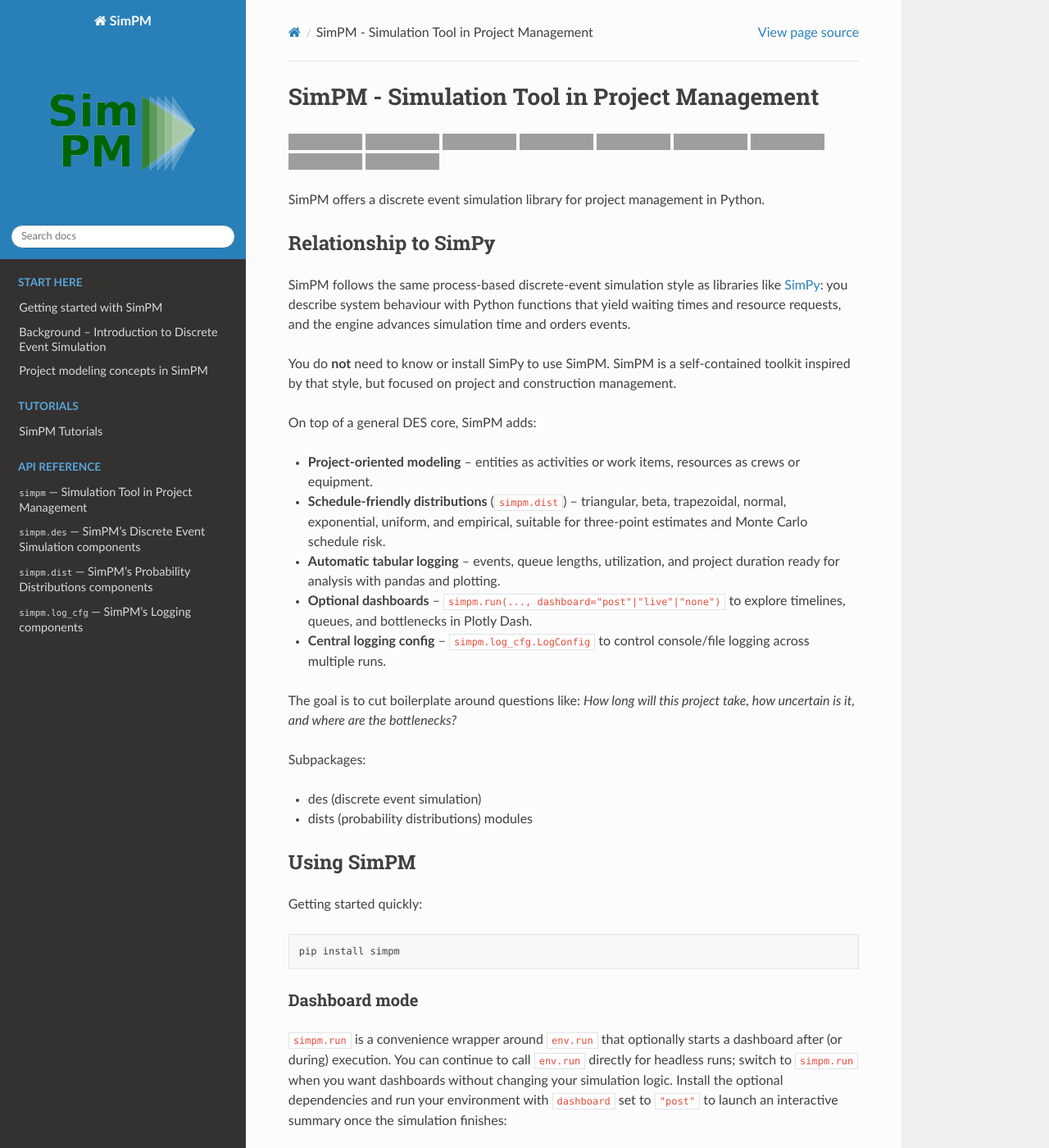
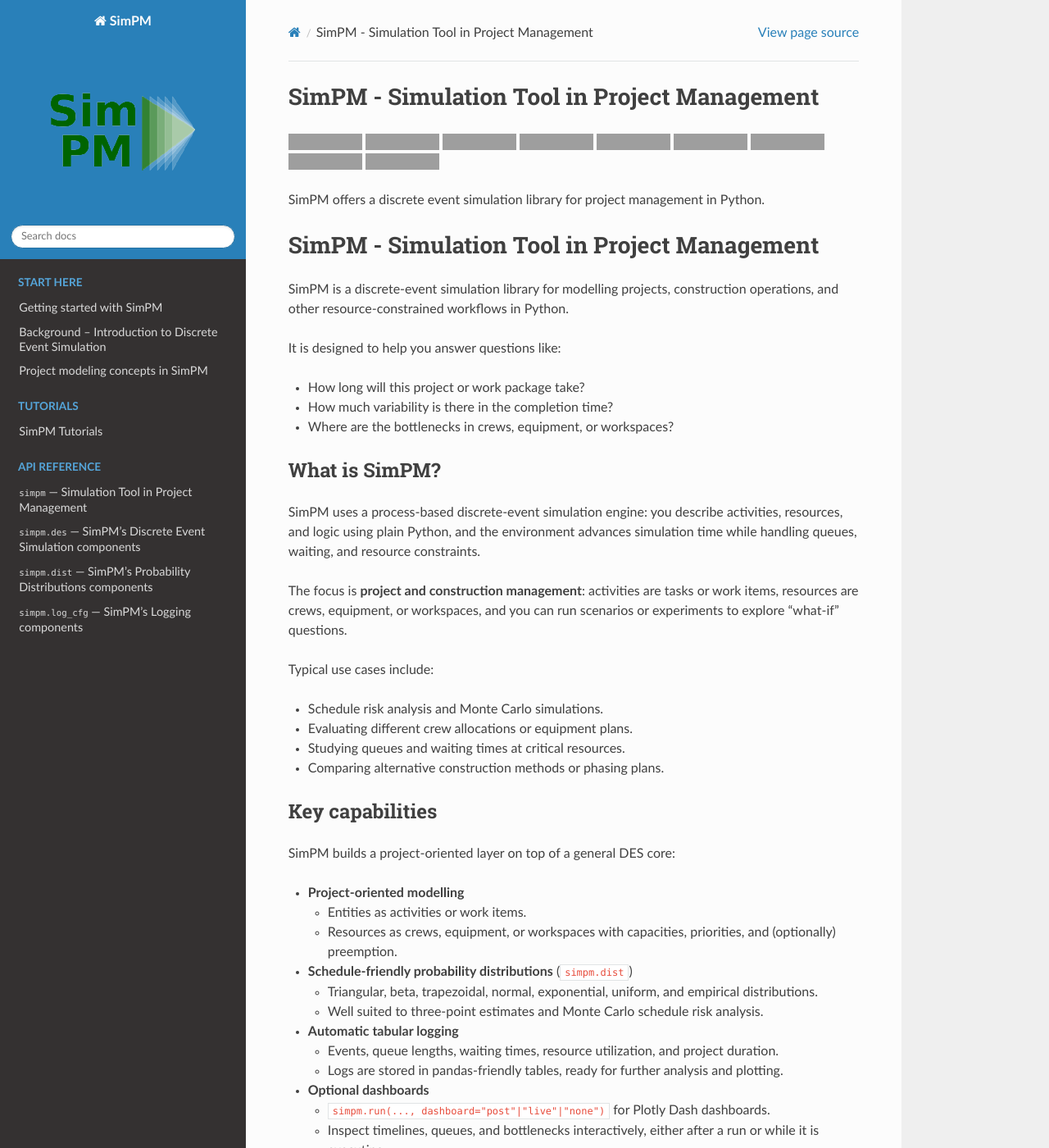
Before and after one commit to Project-SimPM/SimPM, a Sphinx documentation site: the page built from docs/source/index.rst, in a window 1280 px wide and 1400 px high, cut to the strip 0-1400 px from the top of the window. Shown: the whole strip at 82% size. Built offline with Sphinx 7.4.7 and the Read the Docs theme 3.1.0, drawn with Linux system fonts in a browser that asks for light colours; some of the changed text lies outside the part shown; grey boxes are pictures that could not be loaded.

Commit message:
Update documentation landing content

```diff
--- a/README.md
+++ b/README.md
@@ -12,30 +12,73 @@
 
 SimPM offers a discrete event simulation library for project management in Python.
 
-## Relationship to SimPy
+SimPM - Simulation Tool in Project Management
+============================================
 
-SimPM follows the same process-based discrete-event simulation style as
-libraries like [SimPy](https://simpy.readthedocs.io/): you describe system
-behaviour with Python functions that yield waiting times and resource
-requests, and the engine advances simulation time and orders events.
+SimPM is a discrete-event simulation library for modelling projects, construction operations,
+and other resource-constrained workflows in Python.
 
-You do **not** need to know or install SimPy to use SimPM. SimPM is a
-self-contained toolkit inspired by that style, but focused on project and
-construction management.
+It is designed to help you answer questions like:
 
-On top of a general DES core, SimPM adds:
+- How long will this project or work package take?
+- How much variability is there in the completion time?
+- Where are the bottlenecks in crews, equipment, or workspaces?
 
-- **Project-oriented modeling** – entities as activities or work items, resources as crews or equipment.
-- **Schedule-friendly distributions** (`simpm.dist`) – triangular, beta, trapezoidal, normal, exponential, uniform, and empirical, suitable for three-point estimates and Monte Carlo schedule risk.
-- **Automatic tabular logging** – events, queue lengths, utilization, and project duration ready for analysis with pandas and plotting.
-- **Optional dashboards** – `simpm.run(..., dashboard="post"|"live"|"none")` to explore timelines, queues, and bottlenecks in Plotly Dash.
-- **Central logging config** – `simpm.log_cfg.LogConfig` to control console/file logging across multiple runs.
+What is SimPM?
+--------------
 
-The goal is to cut boilerplate around questions like: *How long will this project take, how uncertain is it, and where are the bottlenecks?*
+SimPM uses a process-based discrete-event simulation engine: you describe activities,
+resources, and logic using plain Python, and the environment advances simulation time
+while handling queues, waiting, and resource constraints.
 
-Subpackages:
-- des (discrete event simulation)
-- dists (probability distributions) modules
+The focus is **project and construction management**:
+activities are tasks or work items, resources are crews, equipment, or workspaces,
+and you can run scenarios or experiments to explore “what-if” questions.
+
+Typical use cases include:
+
+- Schedule risk analysis and Monte Carlo simulations.
+- Evaluating different crew allocations or equipment plans.
+- Studying queues and waiting times at critical resources.
+- Comparing alternative construction methods or phasing plans.
+
+Key capabilities
+----------------
+
+SimPM builds a project-oriented layer on top of a general DES core:
+
+- **Project-oriented modelling**
+
+  - Entities as activities or work items.
+  - Resources as crews, equipment, or workspaces with capacities, priorities, and (optionally) preemption.
+
+- **Schedule-friendly probability distributions** (`simpm.dist`)
+
+  - Triangular, beta, trapezoidal, normal, exponential, uniform, and empirical distributions.
+  - Well suited to three-point estimates and Monte Carlo schedule risk analysis.
+
+- **Automatic tabular logging**
+
+  - Events, queue lengths, waiting times, resource utilization, and project duration.
+  - Logs are stored in pandas-friendly tables, ready for further analysis and plotting.
+
+- **Optional dashboards**
+
+  - `simpm.run(..., dashboard="post"|"live"|"none")` for Plotly Dash dashboards.
+  - Inspect timelines, queues, and bottlenecks interactively, either after a run or while it is executing.
+
+- **Central logging configuration**
+
+  - `simpm.log_cfg.LogConfig` to control console and file logging for single runs or large experiments.
+
+Relationship to SimPy
+---------------------
+
+SimPM follows the same process-based discrete-event simulation style popularized by libraries
+like SimPy, but it is a **self-contained** toolkit focused on project and construction management.
+
+You do **not** need to install or know SimPy to use SimPM: you work directly with `simpm.des`,
+`simpm.dist`, and the higher-level project modelling and dashboard features described above.
 
 ## Using SimPM
 Getting started quickly:
```
Also changed, not shown: docs/source/getting-started.rst (+18 -9 lines).
